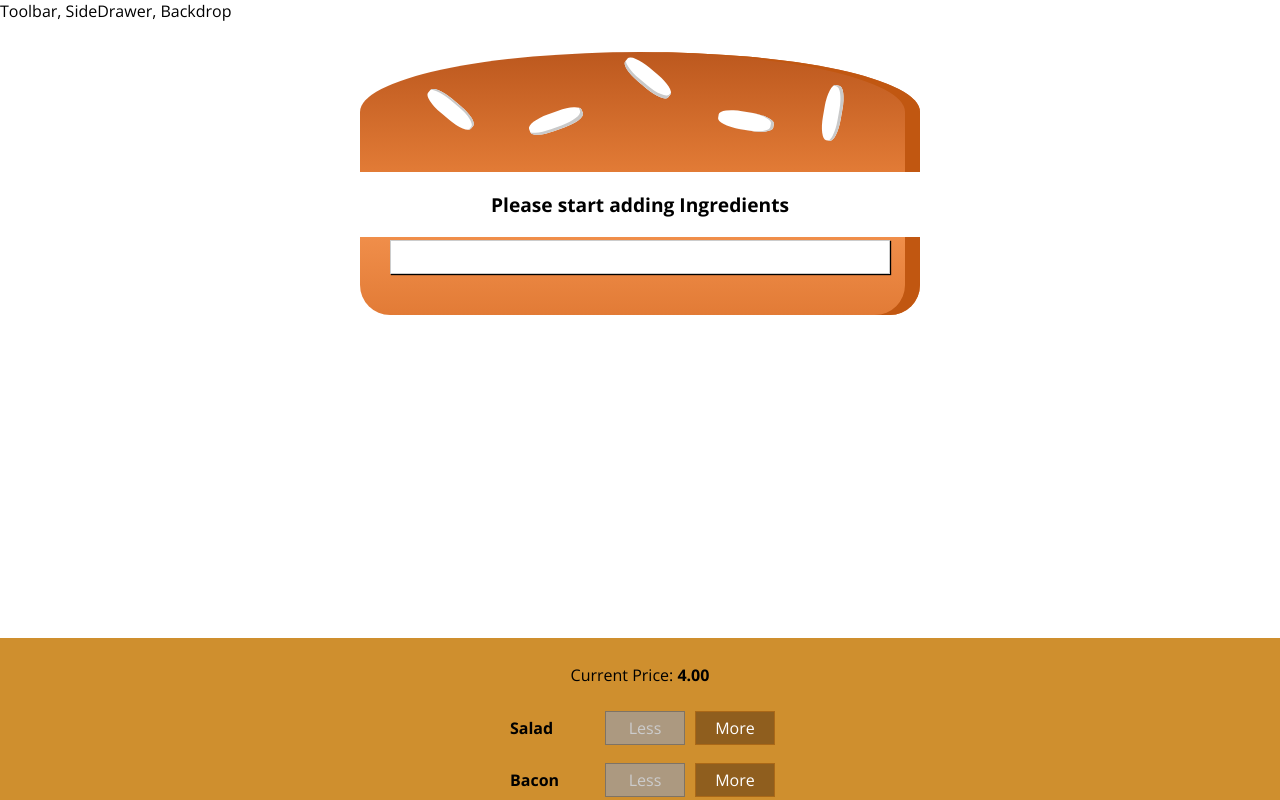
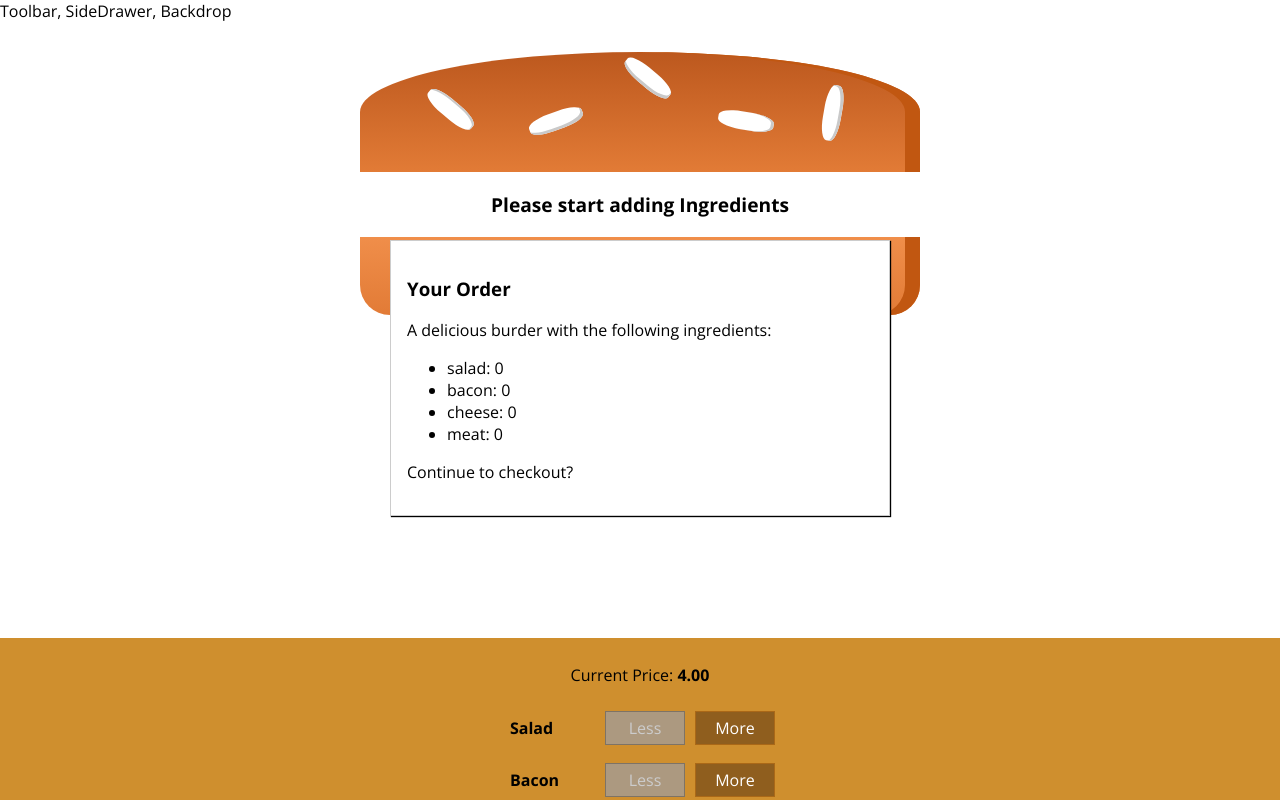
Before and after one commit to JWill831/MyBurger-Project-Udemy-, a React (Create React App) app: page / in a window 1280 px wide. Shown: the top 800 px of the page. Built offline with nearby package versions, Linux system fonts and the light colour scheme.

Commit message:
137 modal added

```diff
--- a/src/components/Burger/OrderSummary/OrderSummary.js
+++ b/src/components/Burger/OrderSummary/OrderSummary.js
@@ -1,11 +1,23 @@
-import React from 'react'
+import React from 'react';
+import Auxillary from '../../../hoc/Auxilliary';
+const OrderSummary = (props) => {
 
-const OrderSummary = (props) => {
+    const ingredientSummary = Object.keys(props.ingredients)
+        .map(igKey => {
+            return <li key={igKey}><span style={{ testTransform: 'capitalize' }}>{igKey}</span>: {props.ingredients[igKey]}</li>;
+        });
+
     return (
-        <div>
+        <Auxillary>
+            <h3> Your Order</h3>
+            <p>A delicious burder with the following ingredients:</p>
+            <ul>
+                {ingredientSummary}
+            </ul>
+            <p>Continue to checkout?</p>
+        </Auxillary>
 
-        </div>
-    )
-}
+    );
+};
 
-export default OrderSummary
+export default OrderSummary;
--- a/src/containers/BurgerBuilder/BurgerBuilder.js
+++ b/src/containers/BurgerBuilder/BurgerBuilder.js
@@ -3,6 +3,7 @@ import Auxillary from '../../hoc/Auxilliary';
 import Burger from '../../components/Burger/Burger';
 import BuildControls from '../../components/Burger/BuildControls/BuildControls';
 import Modal from '../../components/UI/Modal/Modal';
+import OrderSummary from "../../components/Burger/OrderSummary/OrderSummary";
 
 const INGREDIENT_PRICES = {
     salad: 0.5,
@@ -81,7 +82,9 @@ const BurgerBuilder = (props) => {
     };
     return (
         <Auxillary>
-            <Modal/>
+            <Modal>
+                <OrderSummary ingredients={state.ingredients}/>
+            </Modal>
             <Burger ingredients={state.ingredients} />
             <BuildControls
             price={state.totalPrice}
```
Also changed, not shown: 1 other file (tests, documents, lock files or other folders).
